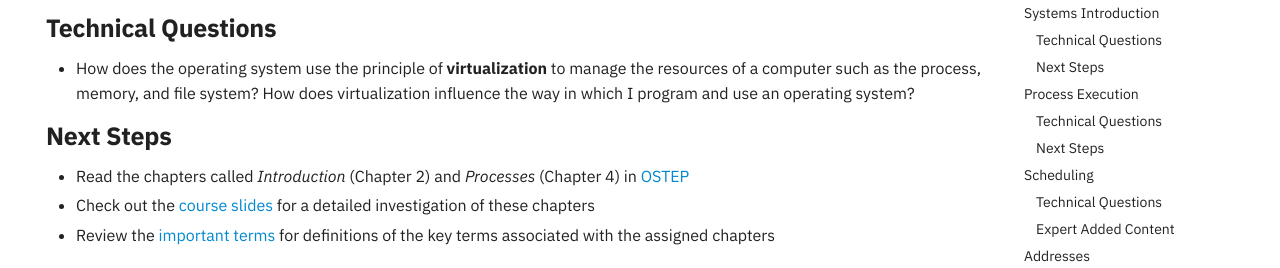
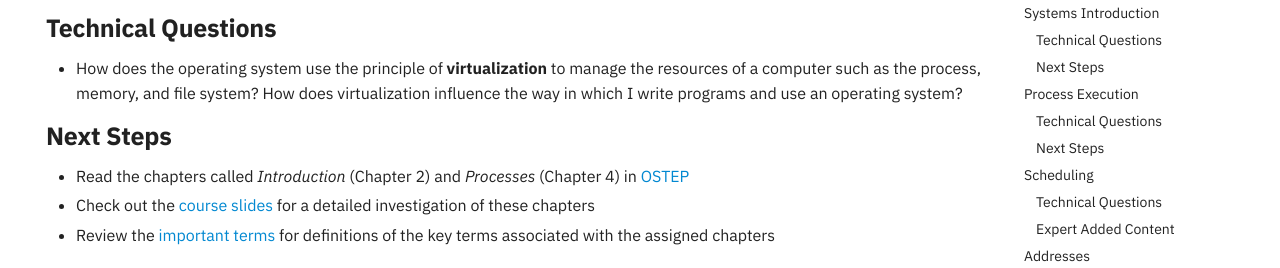
Before and after one commit to OS-Sketch/www.os-sketch.com, an MkDocs documentation site: the page built from docs/operating-systems/schedule.md, in a window 1280 px wide and 900 px high, scrolled down 600 px. Shown: the part 202-470 px from the top of the window. Built offline with MkDocs 1.6.1 and Material for MkDocs 9.7.7, drawn with Linux system fonts in a browser that asks for light colours; comment, search, counter and statistics services are not loaded.

Commit message:
fix: Clarify phrasing in systems-introduction in schedule.

```diff
--- a/docs/operating-systems/schedule.md
+++ b/docs/operating-systems/schedule.md
@@ -36,8 +36,8 @@ hide:
 
 - How does the operating system use the principle of **virtualization** to
   manage the resources of a computer such as the process, memory, and file
-  system? How does virtualization influence the way in which I program and use
-  an operating system?
+  system? How does virtualization influence the way in which I write programs
+  and use an operating system?
 
 ### Next Steps
 
```
